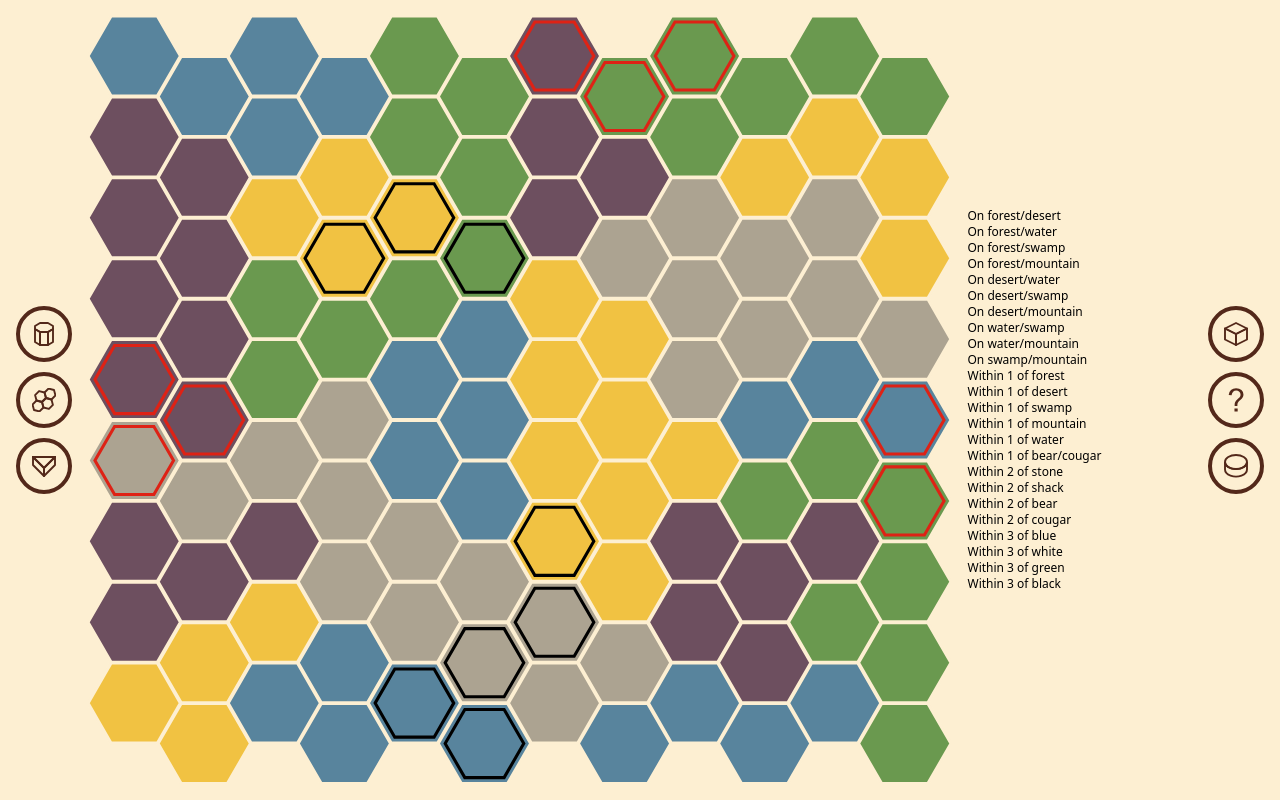
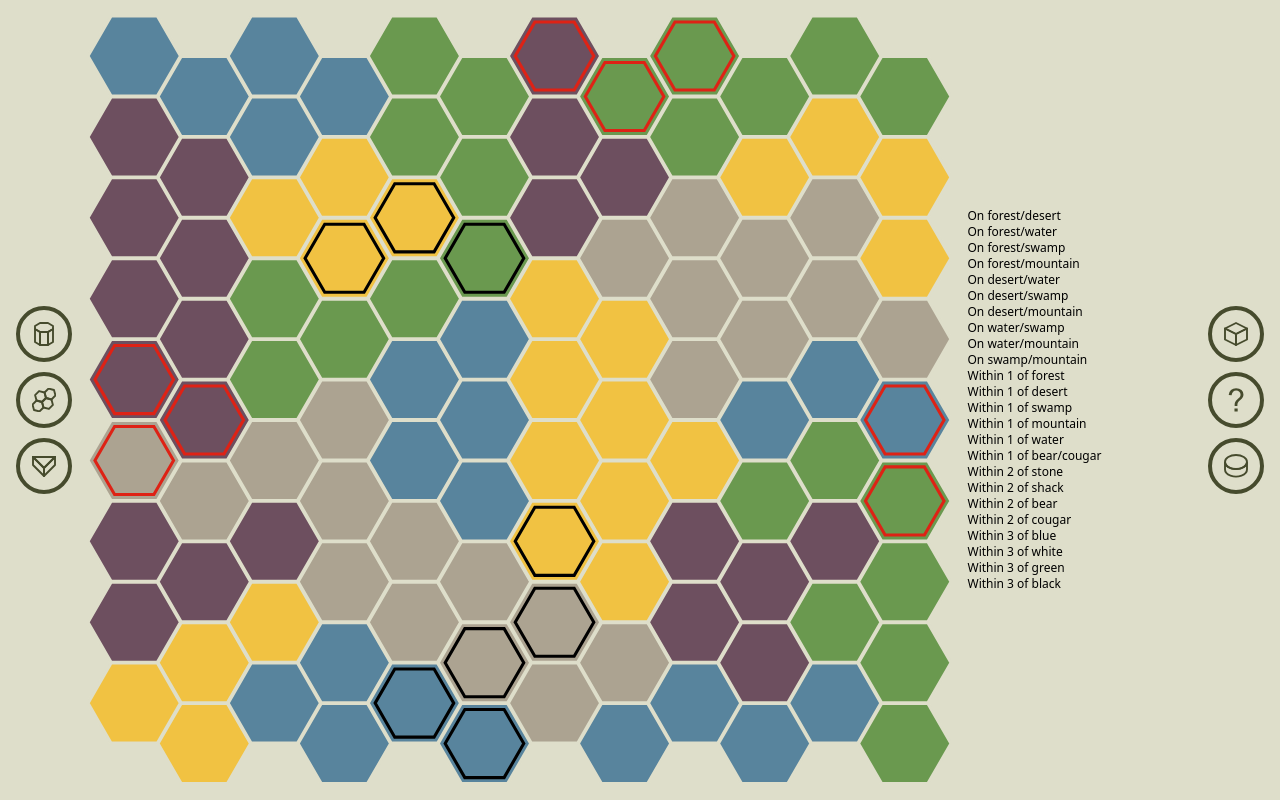
Before and after one commit to sixthshift/decryptid, a React app: page / in a window 1280 px wide. Built offline with nearby package versions, Linux system fonts and the light colour scheme; the HTML template or start-up script is replaced by a standard one.

Commit message:
style(ui): update colour scheme
Restyle the Tailwind theme: change the primary and secondary
colours and add a new tertiary colour.

```diff
--- a/tailwind.config.js
+++ b/tailwind.config.js
@@ -5,8 +5,9 @@ const product = (prefixes, suffixes) => prefixes
   .map((tuple) => (tuple.join('-')));
 
 const colors = {
-  primary: '#53281a',
-  secondary: '#fdefd2',
+  primary: '#464b2d',
+  secondary: '#dedeca',
+  tertiary: '#c4844c',
 };
 
 const players = {
```
